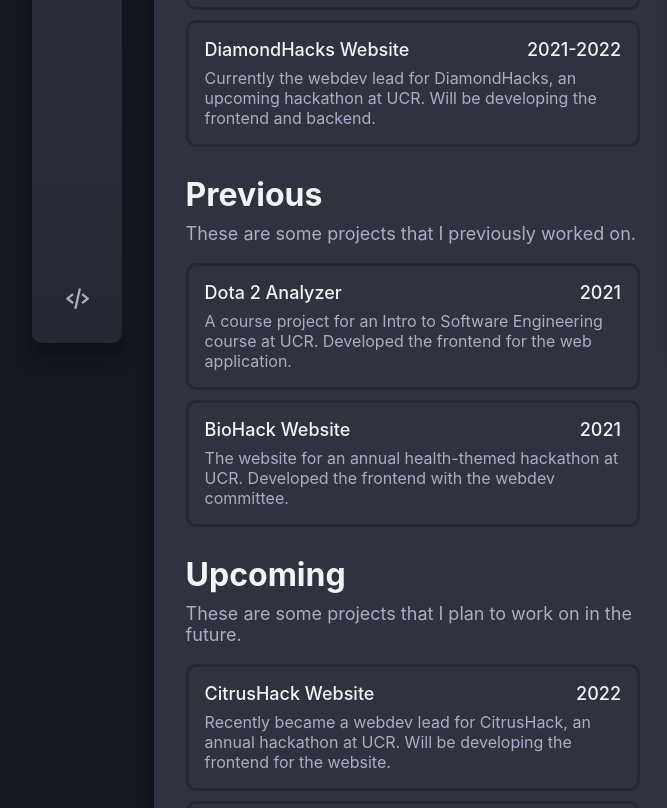
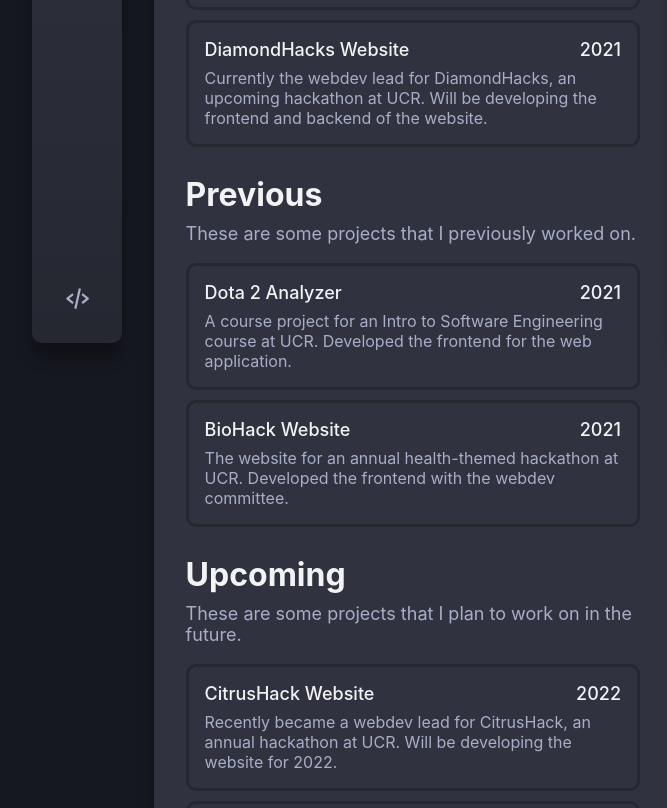
Before and after one commit to claynaut/portfolio-v1, a Gatsby site: page /projects in a window 1280 px wide. Shown: the part 377-1185 px from the top of the page, 128-795 px from the left. Built offline with nearby package versions, Linux system fonts and the light colour scheme; Gatsby itself is replaced by a stand-in of ours.

Commit message:
Update information

```diff
--- a/src/pages/home.js
+++ b/src/pages/home.js
@@ -41,8 +41,8 @@
               />
               <Blurb
                 title="DiamondHacks Website"
-                date="2021-2022"
-                caption="Currently the webdev lead for DiamondHacks, an upcoming hackathon at UCR. Will be developing the frontend and backend."
+                date="2021"
+                caption="Currently the webdev lead for DiamondHacks, an upcoming hackathon at UCR. Will be developing the frontend and backend of the website."
               />
             </div>
           </div>
--- a/src/pages/projects.js
+++ b/src/pages/projects.js
@@ -34,8 +34,8 @@
               />
               <Blurb
                 title="DiamondHacks Website"
-                date="2021-2022"
-                caption="Currently the webdev lead for DiamondHacks, an upcoming hackathon at UCR. Will be developing the frontend and backend."
+                date="2021"
+                caption="Currently the webdev lead for DiamondHacks, an upcoming hackathon at UCR. Will be developing the frontend and backend of the website."
               />
             </div>
             <h2>Previous</h2>
@@ -64,7 +64,7 @@
               <Blurb
                 title="CitrusHack Website"
                 date="2022"
-                caption="Recently became a webdev lead for CitrusHack, an annual hackathon at UCR. Will be developing the frontend for the website."
+                caption="Recently became a webdev lead for CitrusHack, an annual hackathon at UCR. Will be developing the website for 2022."
               />
               <Blurb
                 title="planner app"
```
